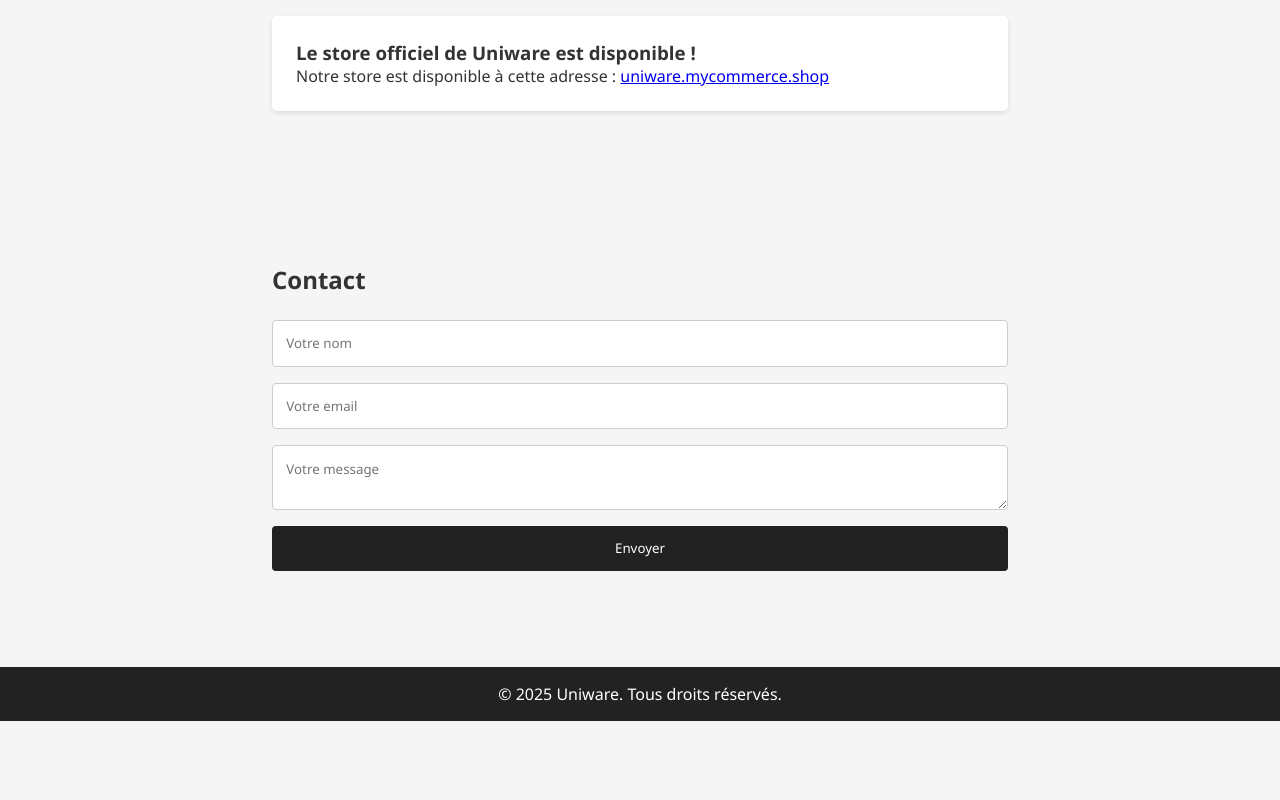
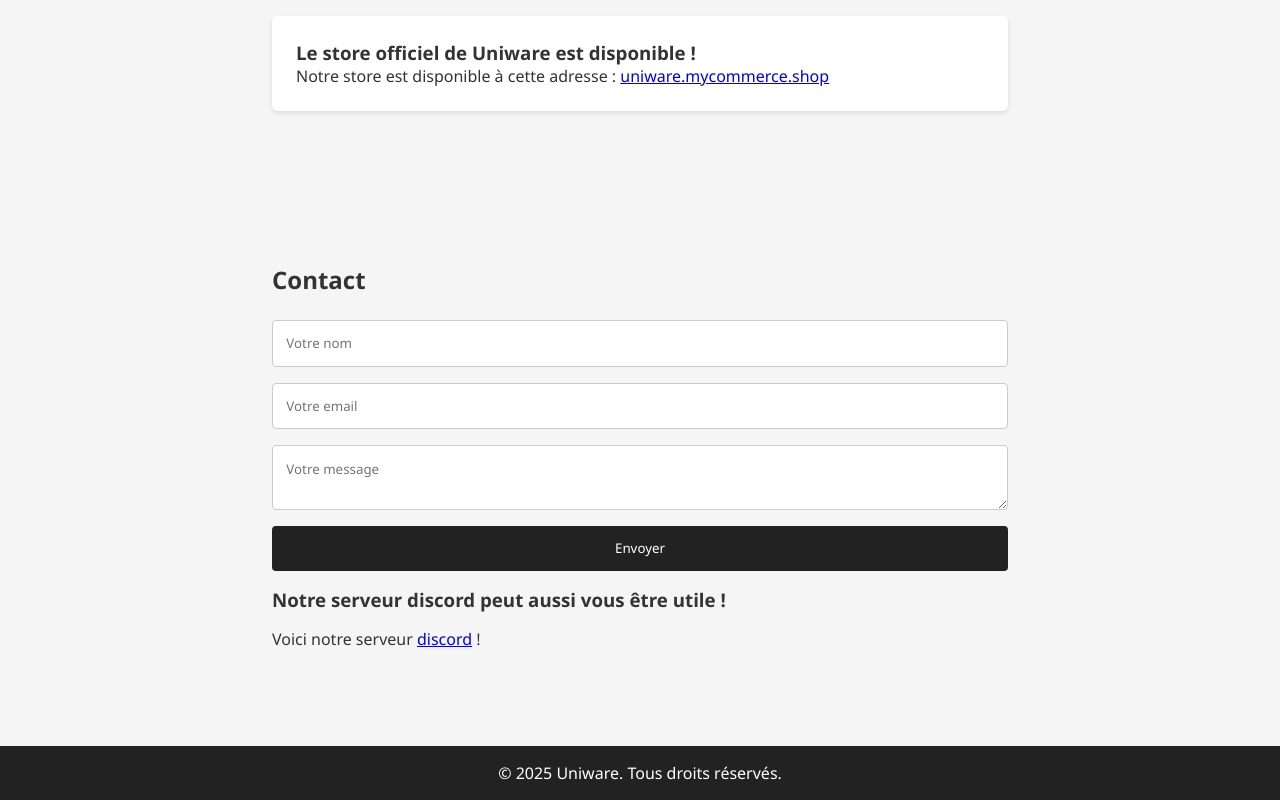
Before and after one commit to uniware-ch/Uniware.site, a plain HTML site: page index.html in a window 1280 px wide. Shown: the part 657-1457 px from the top of the page. Before the commit the page ends 1378 px from the top, so only its background shows below. Drawn offline with Linux system fonts and the light colour scheme.

Commit message:
Update index.html

```diff
--- a/index.html
+++ b/index.html
@@ -45,6 +45,8 @@
             <input type="email" placeholder="Votre email" required>
             <textarea placeholder="Votre message" required></textarea>
             <button type="submit">Envoyer</button>
+            <h3> Notre serveur discord peut aussi vous être utile !</h3>
+            <p> Voici notre serveur <a href="https://discord.gg/BbFXVaFmxw">discord</a> !</p>
         </form>
     </section>
 
```
